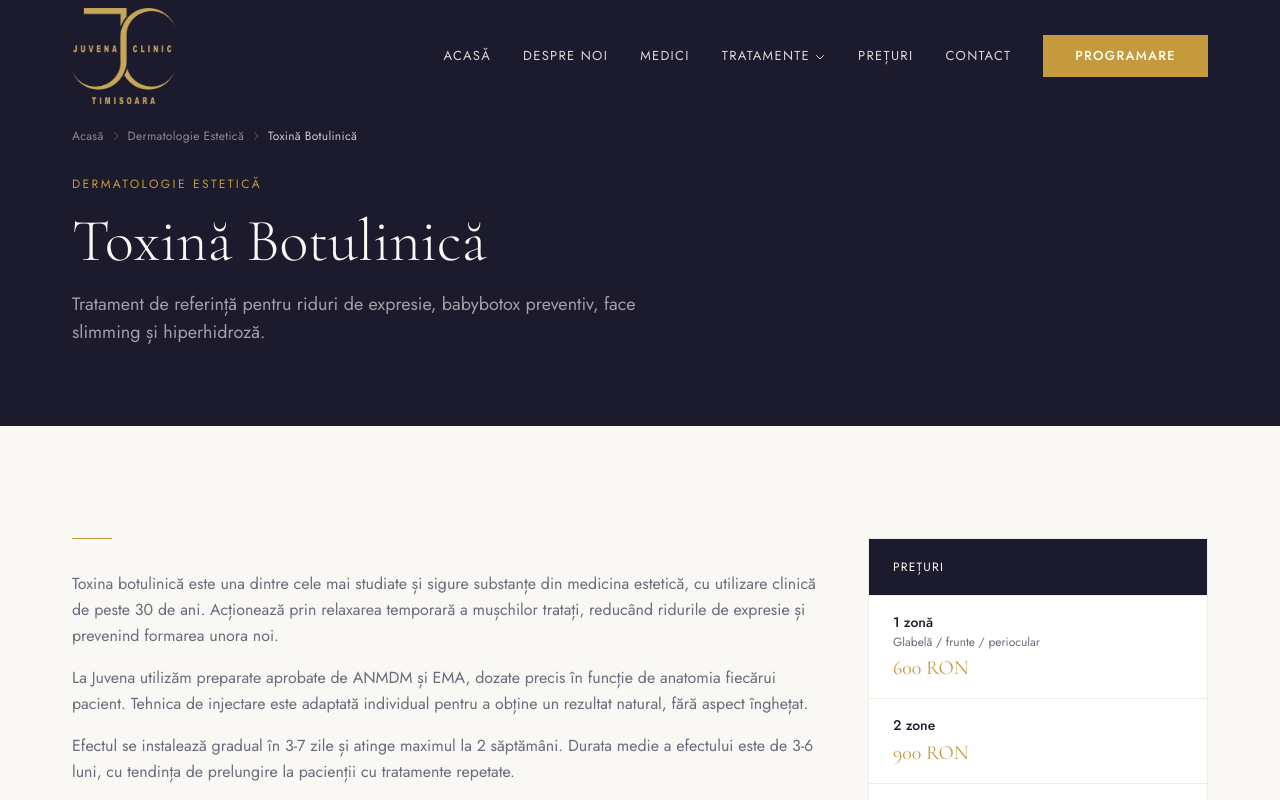
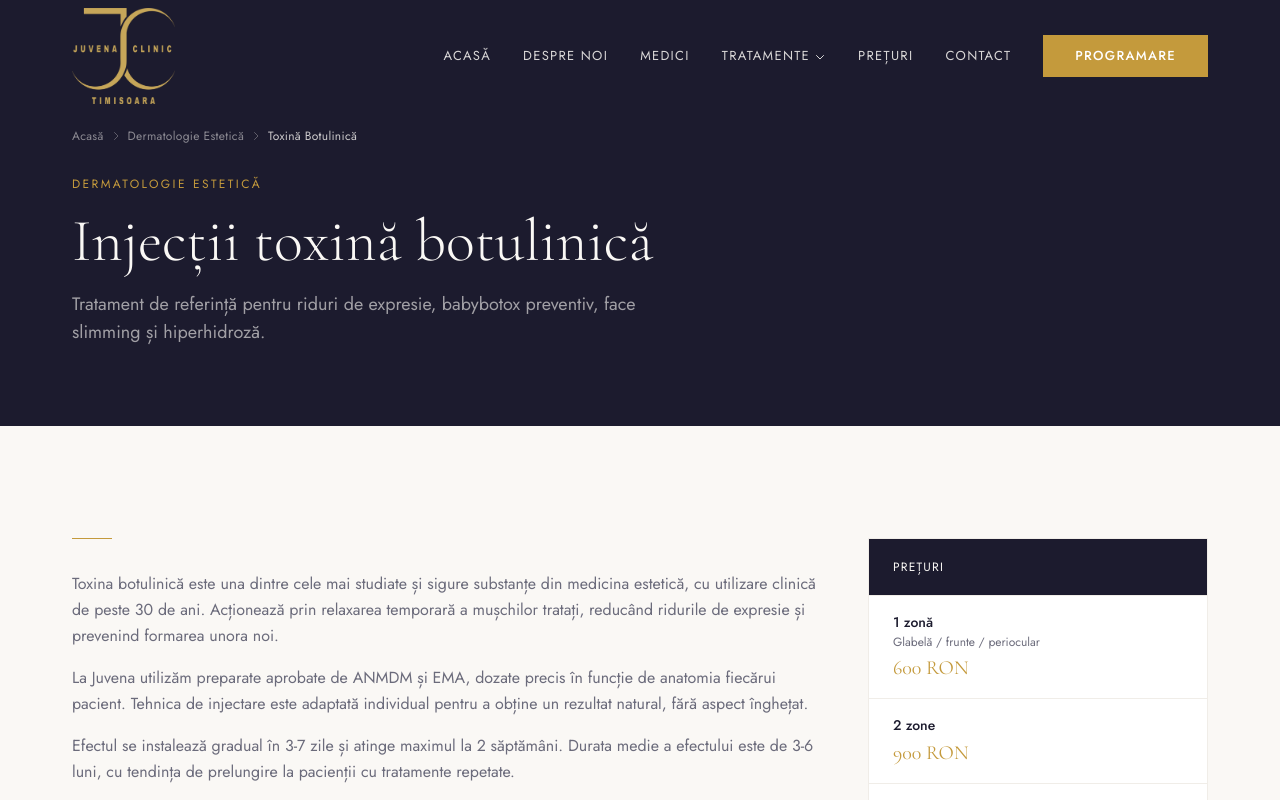
Before and after one commit to mihnea-eugen/juvena-site, a Next.js app: page /dermatologie-estetica/toxina-botulinica in a window 1280 px wide. Shown: the top 800 px of the page. Built offline with nearby package versions, Linux system fonts and the light colour scheme.

Commit message:
seo: titluri 'Injecții acid hialuronic' și 'Injecții toxină botulinică'

```diff
--- a/app/dermatologie-estetica/acid-hialuronic/page.tsx
+++ b/app/dermatologie-estetica/acid-hialuronic/page.tsx
@@ -3,9 +3,9 @@ import TreatmentPage from "@/components/TreatmentPage";
 import { FAQ_ACID_HIALURONIC } from "@/lib/data/schema";
 
 export const metadata: Metadata = {
-  title: "Acid Hialuronic Timișoara – Buze, Pomeți, Cearcăne | Juvena",
+  title: "Injecții Acid Hialuronic Timișoara – Buze, Pomeți, Cearcăne | Juvena",
   description:
-    "Augmentare buze, volumizare frunte, corecție pomeți și cearcăne cu acid hialuronic la Juvena Timișoara. Rezultate naturale, medic specialist.",
+    "Injecții acid hialuronic la Juvena Timișoara: augmentare buze, volumizare pomeți, corecție cearcăne și riduri. Medic specialist, rezultate naturale.",
   alternates: { canonical: "https://juvena-timisoara.ro/dermatologie-estetica/acid-hialuronic/" },
 };
 
@@ -20,7 +20,7 @@ export default function AcidHialuronicPage() {
         { name: "Acid Hialuronic", href: "/dermatologie-estetica/acid-hialuronic/" },
       ]}
       eyebrow="Dermatologie Estetică"
-      title="Acid Hialuronic"
+      title="Injecții acid hialuronic"
       subtitle="Conturare și volumizare facială cu rezultate naturale, realizate de medic specialist."
       description={[
         "Acidul hialuronic este una dintre substanțele cel mai frecvent utilizate în medicina estetică modernă. Este o substanță naturală produsă de organism, cu rol esențial în hidratarea și structurarea țesuturilor. Odată cu vârsta, producția sa scade, ceea ce duce la pierderea volumului facial și apariția ridurilor.",
--- a/app/dermatologie-estetica/toxina-botulinica/page.tsx
+++ b/app/dermatologie-estetica/toxina-botulinica/page.tsx
@@ -3,9 +3,9 @@ import TreatmentPage from "@/components/TreatmentPage";
 import { FAQ_TOXINA_BOTULINICA } from "@/lib/data/schema";
 
 export const metadata: Metadata = {
-  title: "Toxină Botulinică Timișoara – Riduri & Botox | Juvena",
+  title: "Injecții Toxină Botulinică Timișoara – Riduri & Botox | Juvena",
   description:
-    "Tratament cu toxină botulinică pentru riduri frunte, glabelă și periocular. Babybotox, face slimming și Nefertiti lift la Juvena Timișoara.",
+    "Injecții toxină botulinică la Juvena Timișoara: riduri frunte, glabelă, periocular. Babybotox, face slimming, Nefertiti lift. Medic specialist dermatolog.",
   alternates: { canonical: "https://juvena-timisoara.ro/dermatologie-estetica/toxina-botulinica/" },
 };
 
@@ -20,7 +20,7 @@ export default function ToxinaBotulinicaPage() {
         { name: "Toxină Botulinică", href: "/dermatologie-estetica/toxina-botulinica/" },
       ]}
       eyebrow="Dermatologie Estetică"
-      title="Toxină Botulinică"
+      title="Injecții toxină botulinică"
       subtitle="Tratament de referință pentru riduri de expresie, babybotox preventiv, face slimming și hiperhidroză."
       description={[
         "Toxina botulinică este una dintre cele mai studiate și sigure substanțe din medicina estetică, cu utilizare clinică de peste 30 de ani. Acționează prin relaxarea temporară a mușchilor tratați, reducând ridurile de expresie și prevenind formarea unora noi.",
```
